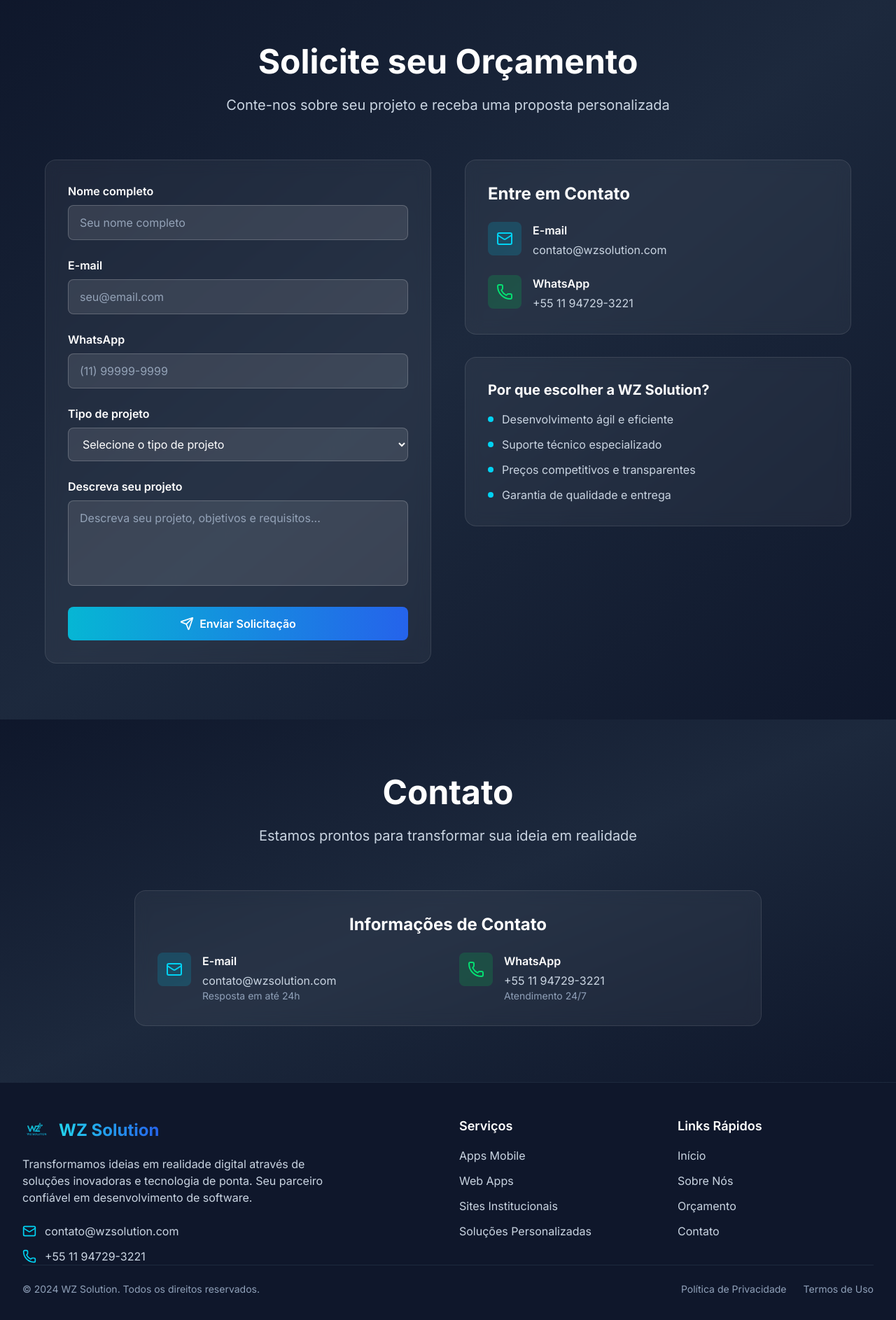
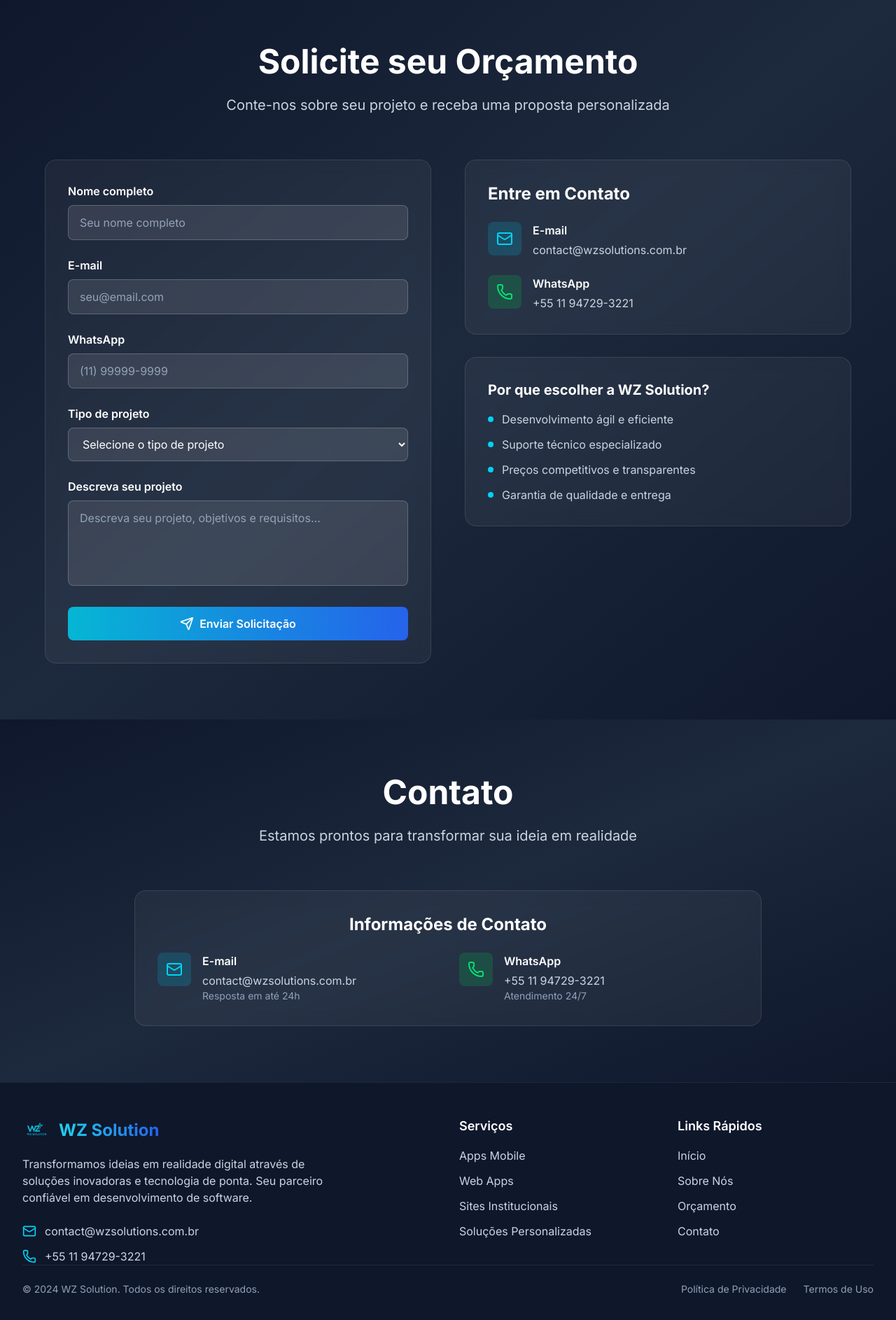
Before and after one commit to yagogouvea/wzsolution, a Next.js app: page /pt in a window 1280 px wide. Shown: the part 1891-3777 px from the top of the page at 70% size. Built offline with nearby package versions, Linux system fonts and the light colour scheme.

Commit message:
feat: Atualizar email de contato para contact@wzsolutions.com.br
- Atualizado em Contact.tsx
- Atualizado em Footer.tsx
- Atualizado em Budget.tsx
- ConsistÃªncia em todos os componentes

```diff
--- a/src/components/Budget.tsx
+++ b/src/components/Budget.tsx
@@ -229,7 +229,7 @@ export default function Budget() {
                   </div>
                   <div>
                     <h4 className="text-white font-semibold mb-1">E-mail</h4>
-                    <p className="text-slate-300">contato@wzsolution.com</p>
+                    <p className="text-slate-300">contact@wzsolutions.com.br</p>
                   </div>
                 </div>
 
--- a/src/components/Contact.tsx
+++ b/src/components/Contact.tsx
@@ -71,7 +71,7 @@ export default function Contact() {
                     <h4 className="text-white font-semibold mb-1">
                       E-mail
                     </h4>
-                    <p className="text-slate-300">contato@wzsolution.com</p>
+                    <p className="text-slate-300">contact@wzsolutions.com.br</p>
                     <p className="text-slate-400 text-sm">Resposta em até 24h</p>
                   </div>
                 </div>
--- a/src/components/Footer.tsx
+++ b/src/components/Footer.tsx
@@ -60,7 +60,7 @@ export default function Footer() {
             <div className="space-y-3">
               <div className="flex items-center space-x-3">
                 <Mail className="w-5 h-5 text-cyan-400" />
-                <span className="text-slate-300">contato@wzsolution.com</span>
+                <span className="text-slate-300">contact@wzsolutions.com.br</span>
               </div>
               <div className="flex items-center space-x-3">
                 <Phone className="w-5 h-5 text-cyan-400" />
```
